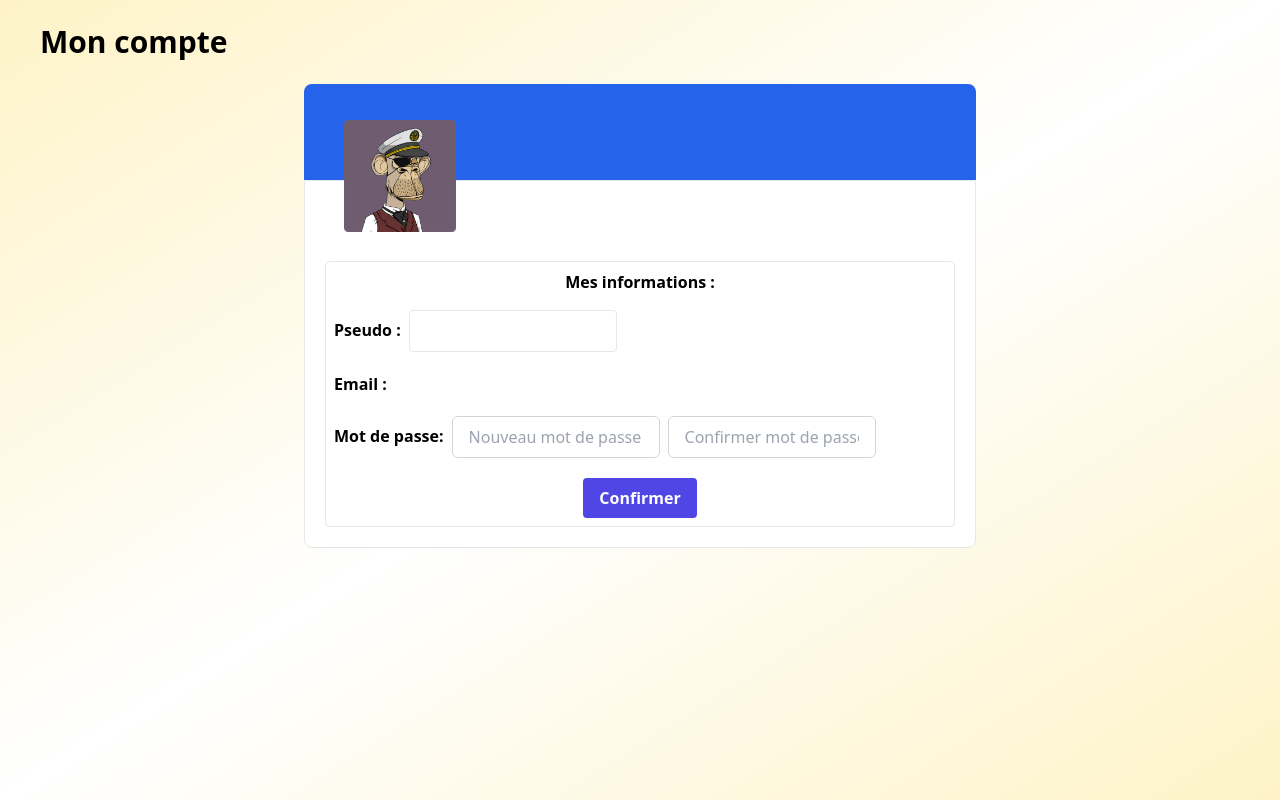
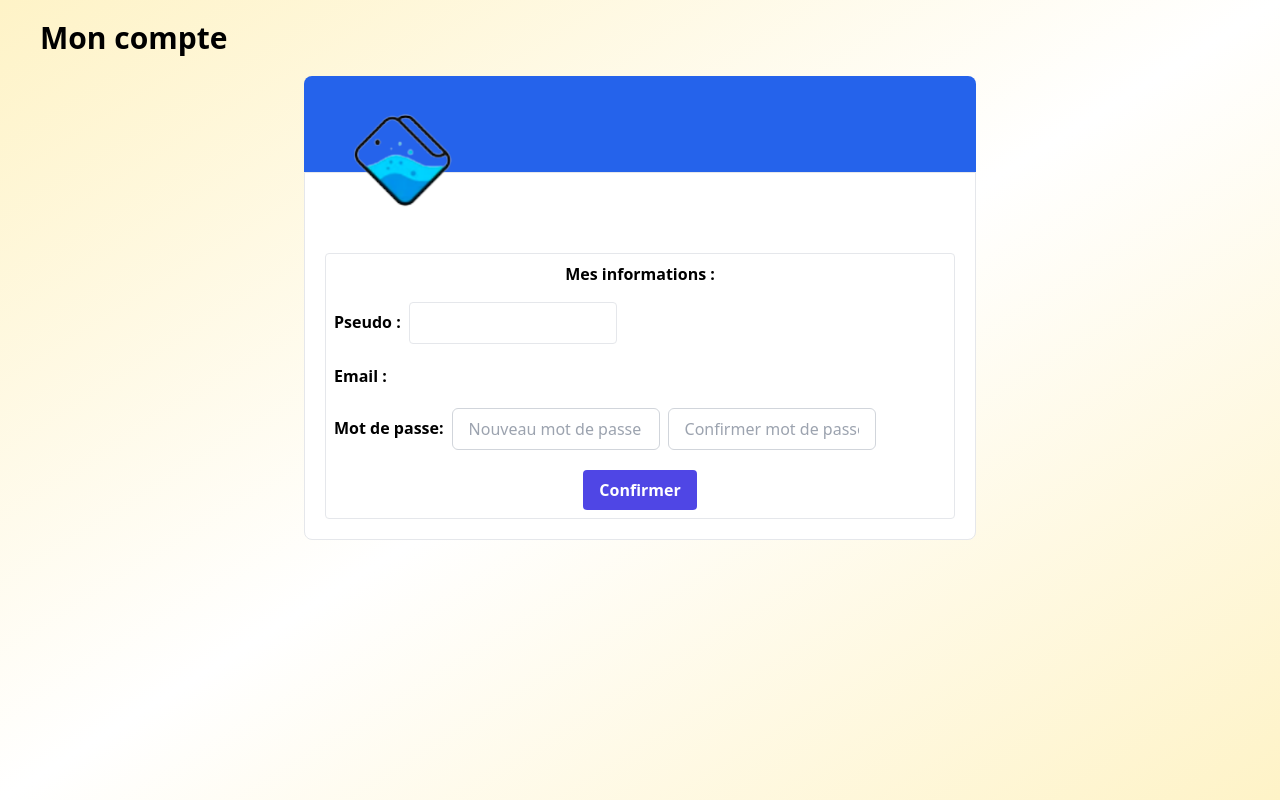
Before and after one commit to SpinBoxx/WalletPy, a Django app: page /profile/ in a window 1280 px wide. Run offline with Django 4.2, Linux system fonts and the light colour scheme; some libraries are stand-ins or nearby versions.

Commit message:
update template

```diff
--- a/WalletPy/templates/account.html
+++ b/WalletPy/templates/account.html
@@ -1,12 +1,12 @@
 {% extends "base.html" %} {% block content %} {% load static %}
 
 <div class="block">
-    <h1 class="text-3xl font-bold py-6 pl-10">Mon compte</h1>
+    <h1 class="text-3xl font-bold py-5 pl-10">Mon compte</h1>
     <div class="max-w-2xl mx-auto">
         <div class="w-full">
             <div class="w-full bg-blue-600 h-24 rounded-t-lg"></div>
             <div class="absolute -mt-20 ml-10">
-                <img class="w-28 mt-5" src="{% static 'profilenft.png' %}"/>
+                <img class="w-28 mt-5" src="{% static 'logo.ico' %}"/>
             </div>
             <div class="absolute ml-40 flex flex-row">
                 <label class="font-bold">{{user.username}}</label>
@@ -34,7 +34,7 @@
                 {% if messages %}
                     <ul class="messages">
                         {% for message in messages %}
-                        <li{% if message.tags %} class="{{ message.tags }}"{% endif %}>{{ message }}</li>
+                            <li{% if message.tags %} class="{{ message.tags }}"{% endif %}>{{ message }}</li>
                         {% endfor %}
                     </ul>
                 {% endif %}
```
Also changed, not shown: WalletPy/static/profilenft.png (deleted).
